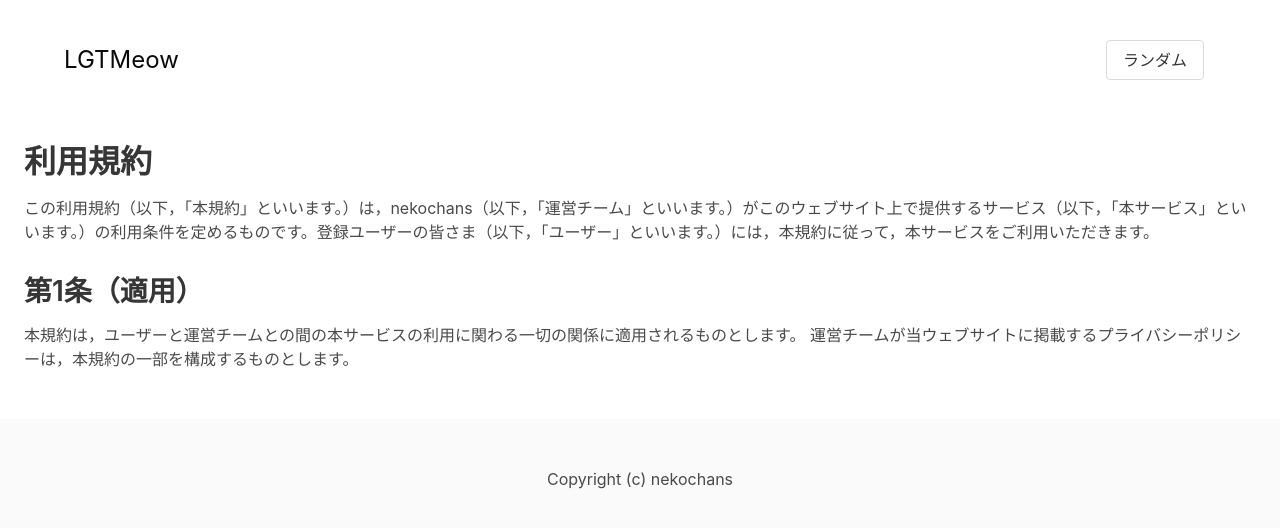
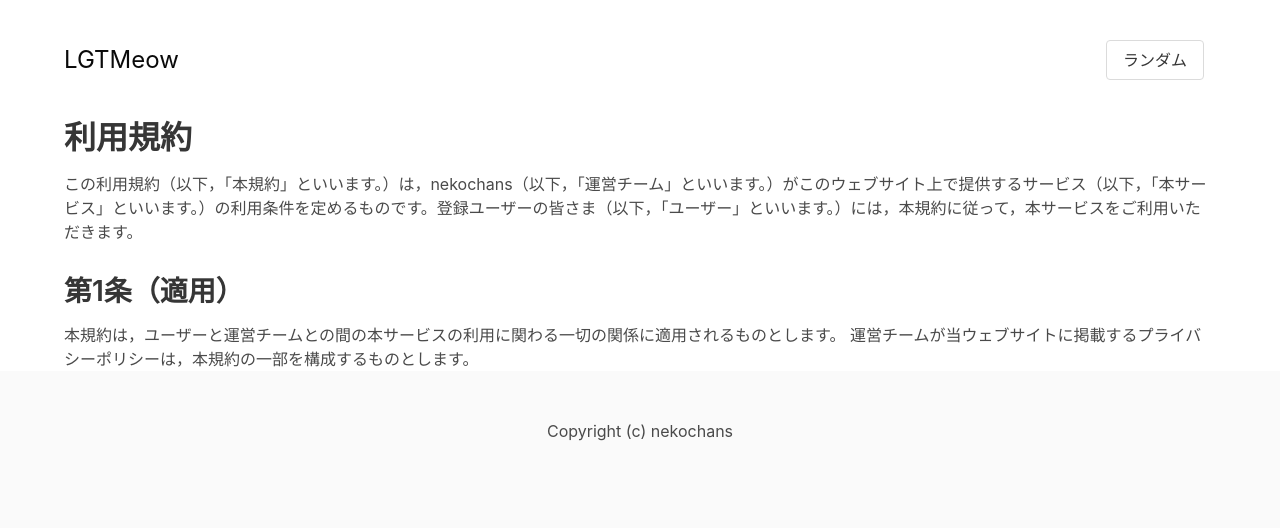
Before and after one commit to nekochans/lgtm-cat-frontend, a Next.js app: page /terms in a window 1280 px wide. Shown: the top 528 px of the page. Built offline with nearby package versions, Linux system fonts and the light colour scheme; no server answers.

Commit message:
:art: #14 indexページに合わせてclass=containerでラップするように変更

```diff
--- a/src/components/Terms.tsx
+++ b/src/components/Terms.tsx
@@ -6,8 +6,10 @@ type Props = {
 };
 
 const Terms: React.FC<Props> = ({ terms }: Props) => (
-  <div className="content p-5">
-    <ReactMarkdown source={terms} />
+  <div className="container" style={{ display: 'block' }}>
+    <div className="content">
+      <ReactMarkdown source={terms} />
+    </div>
   </div>
 );
 
```
